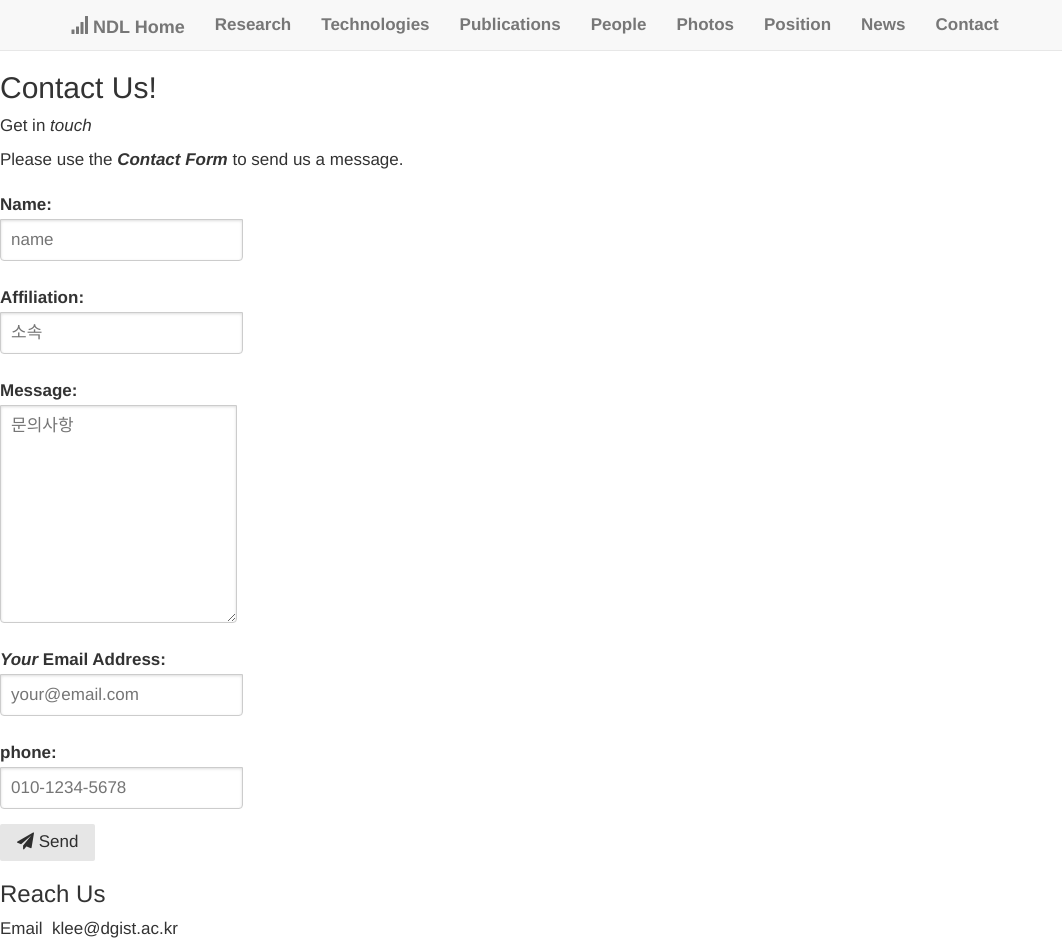
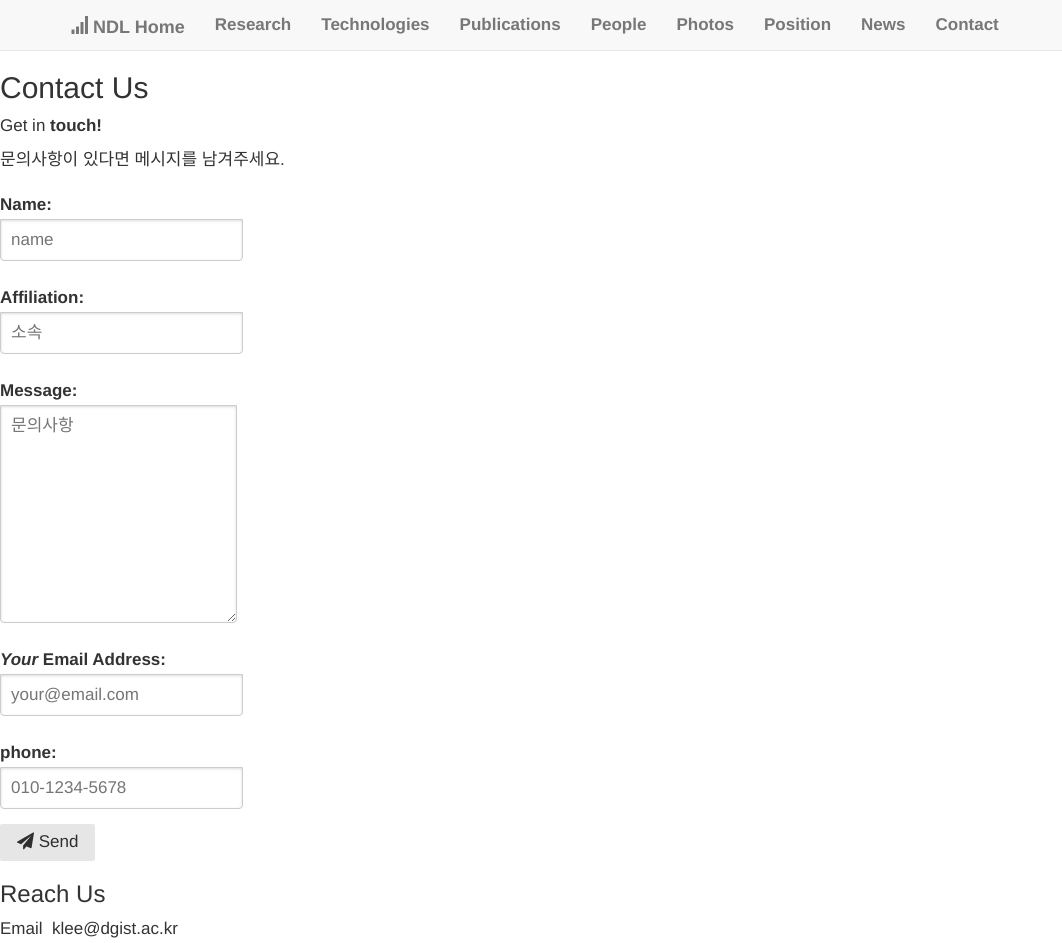
Before and after one commit to kleelab/kleelab.github.io, a Jekyll site: the page built from contact.html, in a window 1280 px wide. Shown: the top 943 px of the page, without its empty margins (0-1062 px from the left). Built offline with Jekyll 4.4.1, drawn with Linux system fonts in a browser that asks for light colours; nearby versions of some CDN libraries; a style sheet for code colours, icons or effects is not loaded.

Commit message:
Update contact.html

```diff
--- a/contact.html
+++ b/contact.html
@@ -3,10 +3,10 @@ layout: default
 ---
 
 <html lang="en">
-      <h2 class="content-head is-left">Contact Us!</h2>
+      <h2 class="content-head is-left">Contact Us</h2>
   <aside>
-       <p>Get in <em>touch</em></p>
-           <p>Please use the <b><em>Contact Form</em></b> to send us a message.</p>
+       <p>Get in <b>touch!</b></p>
+       <p>문의사항이 있다면 메시지를 남겨주세요.</p>
    </aside>
 
 <!-- START HERE -->
```
